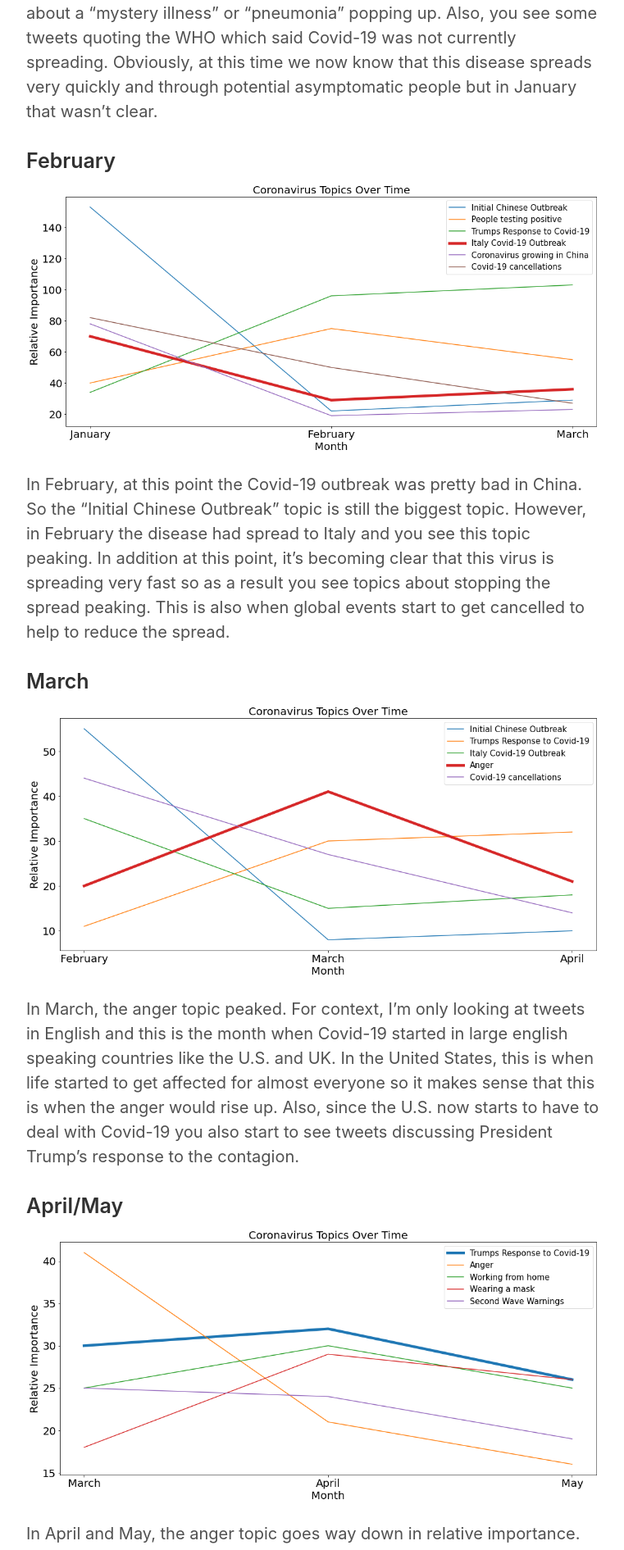
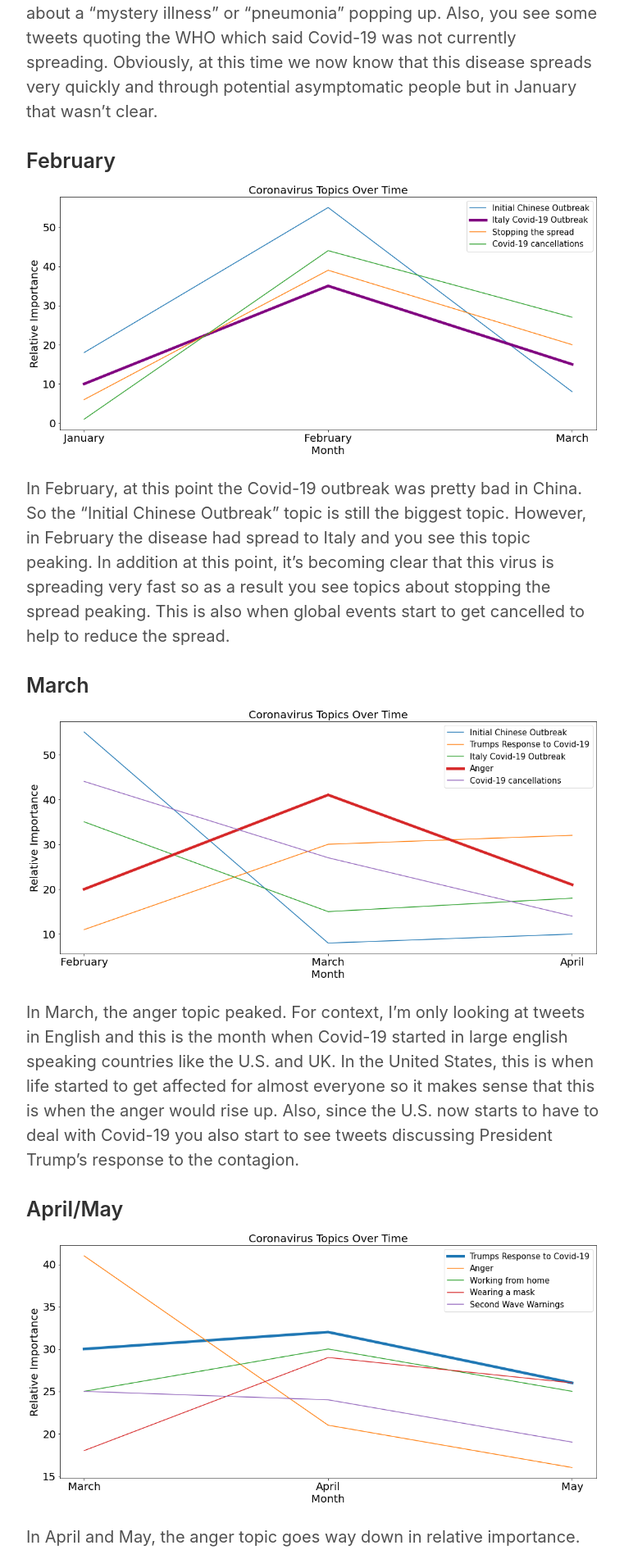
Before and after one commit to samirthanedar/samirthanedar.github.io, a Jekyll site: the page built from _posts/2020-05-29-Covid-19-Unsupervised-Learning.md, in a window 1280 px wide. Shown: the part 2783-4674 px from the top of the page at 82% size, without its empty margins (258-1019 px from the left). Built offline with Jekyll 4.4.1, drawn with Linux system fonts in a browser that asks for light colours.

Commit message:
edits to blog 3 and 4

```diff
--- a/_posts/2020-05-29-Covid-19-Unsupervised-Learning.md
+++ b/_posts/2020-05-29-Covid-19-Unsupervised-Learning.md
@@ -36,7 +36,7 @@ In December there were only 300 tweets with the search term “coronavirus”. N
 
 ### February
 
-![feb_topics](/images/jan_feb_apri_topics.png)
+![feb_topics](/images/jan_feb_mar_topics.png)
 
 In February, at this point the Covid-19 outbreak was pretty bad in China. So the “Initial Chinese Outbreak” topic is still the biggest topic. However, in February the disease had spread to Italy and you see this topic peaking. In addition at this point, it’s becoming clear that this virus is spreading very fast so as a result you see topics about stopping the spread peaking. This is also when global events start to get cancelled to help to reduce the spread.
 
```
Also changed, not shown: _posts/2020-05-29-Voter-Classification.md (+0 -2 lines), images/jan_feb_apri_topics.png (deleted), images/jan_feb_mar_topics.png (added).
